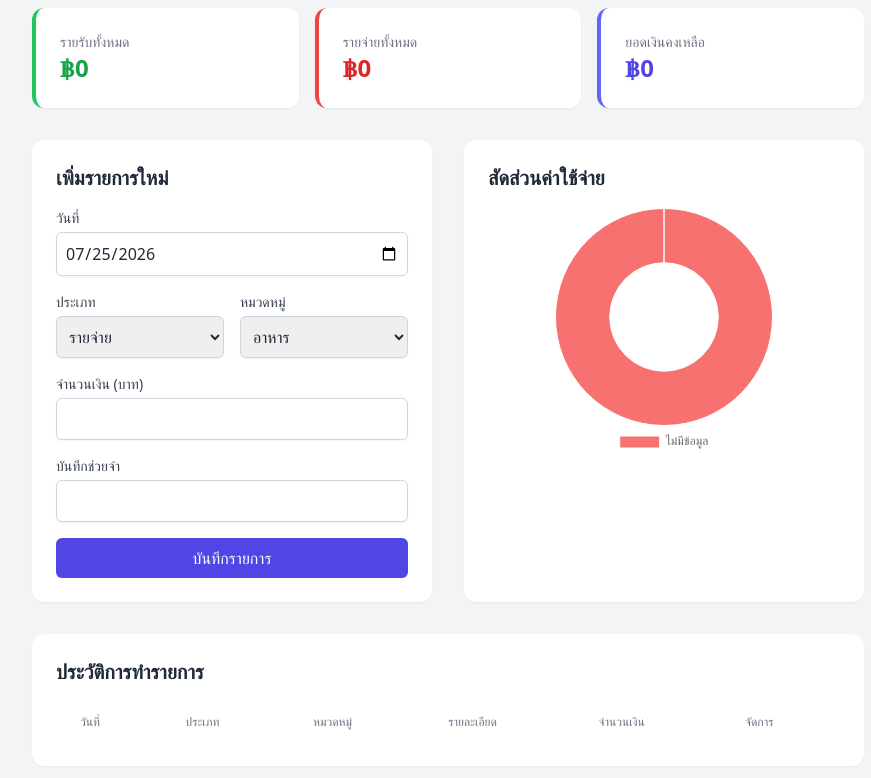
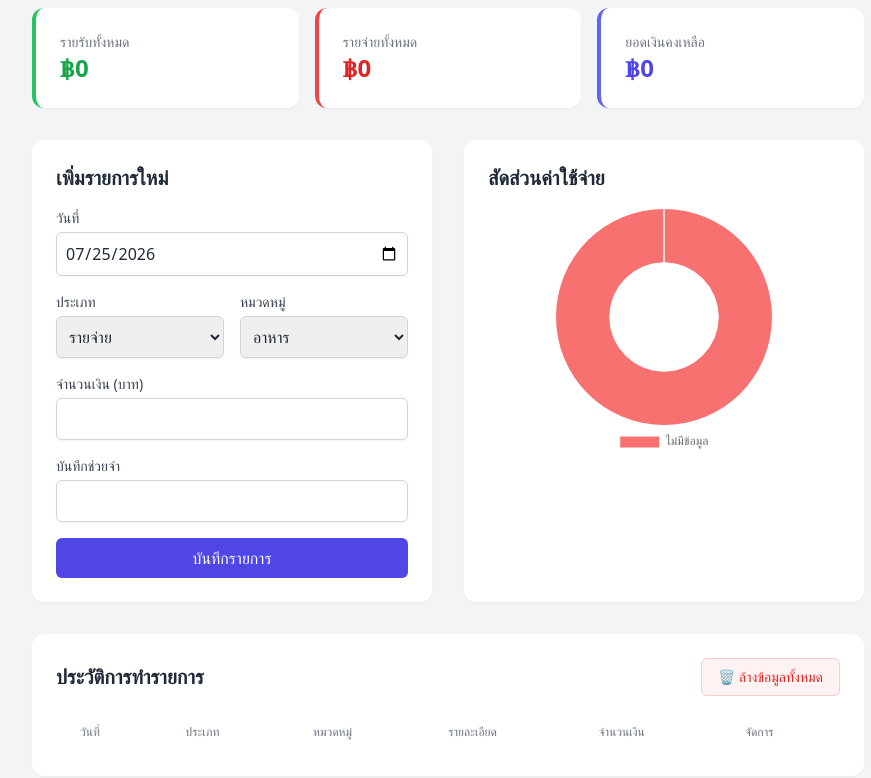
Before and after one commit to shinichi69-app/Financial-Plan, a plain HTML site: page index.html in a window 1280 px wide. Shown: the part 132-910 px from the top of the page, without its empty margins (192-1063 px from the left). Drawn offline with nearby package versions, Linux system fonts and the light colour scheme.

Commit message:
Update index.html

```diff
--- a/index.html
+++ b/index.html
@@ -4,9 +4,7 @@
     <meta charset="UTF-8">
     <meta name="viewport" content="width=device-width, initial-scale=1.0">
     <title>Expense Tracker by Kim</title>
-    <!-- Tailwind CSS สำหรับ UI -->
     <script src="https://cdn.tailwindcss.com"></script>
-    <!-- Chart.js สำหรับกราฟ -->
     <script src="https://cdn.jsdelivr.net/npm/chart.js"></script>
 </head>
 <body class="bg-gray-100 text-gray-800 font-sans">
@@ -70,7 +68,7 @@
                 </form>
             </div>
 
-            <!-- กราฟและประวัติ -->
+            <!-- กราฟ -->
             <div class="bg-white p-6 rounded-xl shadow-sm flex flex-col items-center">
                 <h2 class="text-xl font-semibold mb-4 w-full">สัดส่วนค่าใช้จ่าย</h2>
                 <div class="w-full max-w-[250px] mb-6">
@@ -79,9 +77,15 @@
             </div>
         </div>
 
-        <!-- ตารางประวัติย้อนหลัง -->
+        <!-- ตารางประวัติย้อนหลัง พร้อมปุ่ม Reset -->
         <div class="bg-white p-6 rounded-xl shadow-sm mt-8 overflow-x-auto">
-            <h2 class="text-xl font-semibold mb-4">ประวัติการทำรายการ</h2>
+            <div class="flex justify-between items-center mb-4">
+                <h2 class="text-xl font-semibold">ประวัติการทำรายการ</h2>
+                <!-- ปุ่มรีเซ็ตข้อมูล -->
+                <button id="reset-btn" class="bg-red-50 text-red-600 border border-red-200 px-4 py-2 rounded-md hover:bg-red-600 hover:text-white transition text-sm font-medium">
+                    🗑️ ล้างข้อมูลทั้งหมด
+                </button>
+            </div>
             <table class="min-w-full divide-y divide-gray-200">
                 <thead>
                     <tr>
```
